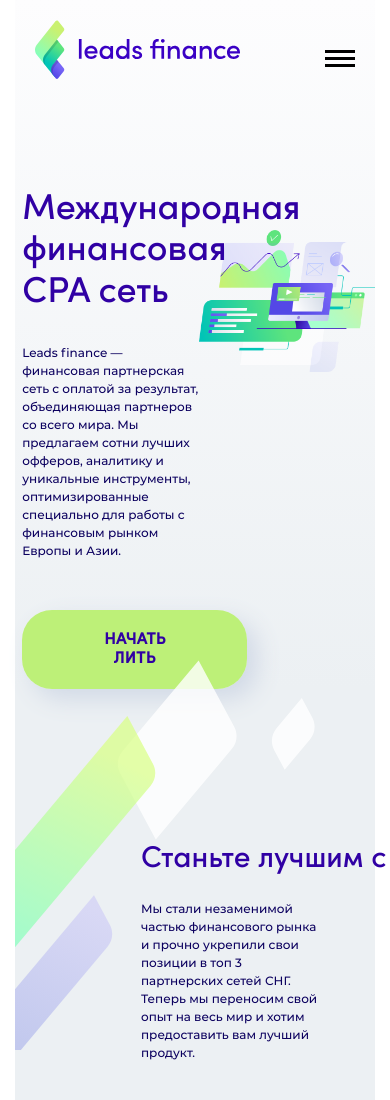
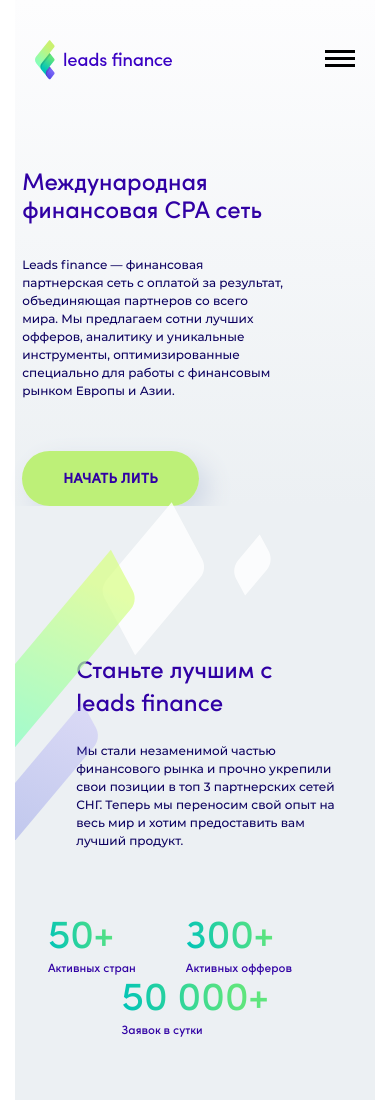
Before and after one commit to verloin/LeadsFinance, a website: page app/index.html in a window 390 px wide. Shown: the top 1100 px of the page. Drawn offline with nearby package versions, Linux system fonts and the light colour scheme; files that its build step writes are made by us from their sources; a small style sheet from the web is missing; files whose address does not match are found by name; a web font is replaced by a local one.

Commit message:
адаптив в процессе 2

```diff
--- a/app/js/main.js
+++ b/app/js/main.js
@@ -14,7 +14,7 @@
 
 
     $('.header__menu-btn').on('click', function(){
-        $('.header__menu > ul').slideToggle();
+        $('.header__menu ul').slideToggle();
     });
 
 
--- a/app/scss/media.scss
+++ b/app/scss/media.scss
@@ -22,6 +22,22 @@
 	.header__content {
 		padding-left: 5%;
 	}
+}
+
+@media (max-width: 1250px) {                  //=====1200====//
+	.best__inner {
+		&::before {
+			max-width: 350px;
+			max-height: 482px;
+			width: 100%;
+    	height: 100%;
+			top: -66px;
+		}
+	}
+}
+
+@media (max-width: 1250px) {                  //=====1250====//
+
 }
 
 @media (max-width: 1200px) {                  //=====1200====//
@@ -50,11 +66,11 @@
 	.best__header-title {
 		width: 585px;
 	}
-	.header__content {
+	.best__inner {
 		&::before {
 			max-width: 340px;
 			max-height: 462px;
-			bottom: -361px;
+			top: -66px;
 		}
 	}
 }
@@ -80,7 +96,7 @@
 	.header__content {
 		padding-left: 2%;
 	}
-	.header__content {
+	.best__inner {
 		&::before {
 			max-width: 300px;
 			max-height: 390px;
@@ -93,11 +109,32 @@
 	.best__header-title {
 		font-size: 30px;
 	}
+	.header__content-btn {
+		padding: 18px 35px;
+		button {
+			font-size: 14px;
+		}
+	}
+	.header__content-text {
+    margin-bottom: 30px;
+	}
+	.best__items-title {
+		font-size: 60px;
+	}
+	.best__items-text {
+		font-size: 18px;
+	}
+	.support__inner .support__box-title {
+		font-size: 30px;
+	}
 }
 
 @media (max-width: 960px) {                   //=====960====//
-	.header__content-title {
-		font-size: 40px;
+	.header__content {
+		padding-top: 55px;
+		&-title {
+			font-size: 36px;
+		}
 	}
 	.text {
 		font-size: 12px;
@@ -128,6 +165,11 @@
 	}
 	.best__inner {
     padding-top: 150px;
+		&::before {
+			max-width: 256px;
+			max-height: 338px;
+			top: -33px;
+		}
 	}
 }
 
@@ -135,13 +177,105 @@
 	.header__content-title {
 		font-size: 36px;
 	}
-	// .header__content-text {
-	// 	font-size: 12px;
-	// }
+	.best__inner {
+    padding-top: 150px;
+		&::before {
+			max-width: 256px;
+			max-height: 338px;
+			top: -4px;
+		}
+	}
+	.best__items-title {
+		font-size: 52px;
+	}
+	.best__items-text {
+		font-size: 16px;
+	}
+	.best__items .best__items-item02 {
+    margin: 0px 50px;
+	}
+	.best__header {
+		margin: 0 14% 0 25%;
+		&-title {
+			font-size: 24px;
+		}
+		&-text {
+
+		}
+	}
 }
 
 @media (max-width: 760px) {                   //=====760====//
-	.header__content-title {
-
+	.best__header {
+    margin: 0 14% 0 21%;
+	}
+	.best__items-title {
+		font-size: 46px;
+	}
+	.best__items-text {
+		font-size: 14px;
+	}
+	.support__inner .support__box-title {
+		font-size: 24px;
 	}
 }
+
+@media (max-width: 700px) {                   //=====700====//
+	.best__header {
+		margin: 0 9% 0 17%;
+	}
+	.header__content-text {
+
+    height: 140px;
+	}
+}
+
+@media (max-width: 600px) {                   //=====600====//
+	.header__content-img {
+		display: none;
+	}
+	.header__content-box {
+    max-width: 75%;
+	}
+	.header__content-title {
+		font-size: 30px;
+	}
+	.header-box .header__inner-nav .header__menu ul {
+    top: 45px;
+    right: 46px;
+	}
+}
+
+@media (max-width: 560px) {                      //=====560====//
+	.best__header-title {
+		width: 260px;
+	}
+		.best__items-title {
+		font-size: 40px;
+	}
+	.best__items-text {
+		font-size: 12px;
+	}
+}
+
+@media (max-width: 500px) {                      //=====500====//
+	.header__content-title {
+    font-size: 30px;
+	}
+	.header__inner-nav .header__logo {
+    margin-top: 40px;
+    img {
+			width: 137px;
+			height: 40px;
+		}
+	}
+}
+
+@media (max-width: 400px) {                      //=====400====//
+	.header__content-title {
+		font-size: 24px;
+	}
+	.header__content-text {
+    height: 165px;
+	}
+}
--- a/app/scss/style.scss
+++ b/app/scss/style.scss
@@ -13,7 +13,6 @@
 .header-box {
   position: relative;
   background-image: linear-gradient(to bottom, #fdfdfe, #ecf0f3);
-  z-index: 2;
 }
 
 
@@ -54,19 +53,6 @@
   padding-top: 94px;
   padding-left: 7%;
   position: relative;
-  &::before {
-    max-width: 459px;
-    max-height: 603px;
-    width: 100%;
-    height: 100%;
-    position: absolute;
-    bottom: -407px;
-    left: 0;
-    content: '';
-    background-image: url(../images/group-14.svg);
-    background-repeat: no-repeat;
-    background-size: cover;
-  }
   &-img {
     padding-top: 40px;
     max-width: 50%;
@@ -89,6 +75,7 @@
     letter-spacing: normal;
     margin-bottom: 50px;
     max-width: 580px;
+    height: 120px;
   }
   &-btn {
     display: inline-block;
@@ -132,20 +119,20 @@
   background-color: $bg;
   padding-top: 86px;
   padding-bottom: 340px;
-  // position: relative;
-  // &::before {
-  //   max-width: 459px;
-  //   max-height: 603px;
-  //   width: 100%;
-  //   height: 100%;
-  //   position: absolute;
-  //   top: -139px;
-  //   left: 0;
-  //   content: '';
-  //   background-image: url(../images/group-14.svg);
-  //   background-repeat: no-repeat;
-  //   background-size: cover;
-  // }
+  position: relative;
+  &::before {
+    max-width: 459px;
+    max-height: 603px;
+    width: 100%;
+    height: 100%;
+    position: absolute;
+    top: -139px;
+    left: 0;
+    content: '';
+    background-image: url(../images/group-14.svg);
+    background-repeat: no-repeat;
+    background-size: cover;
+  }
 }
 
 .best__header {
@@ -164,7 +151,7 @@
   display: flex;
   justify-content: center;
   flex-wrap: wrap;
-  margin: 65px auto;
+  margin: 65px 3%;
   .best__items-item02 {
     margin: 0px 80px;
   }
```
